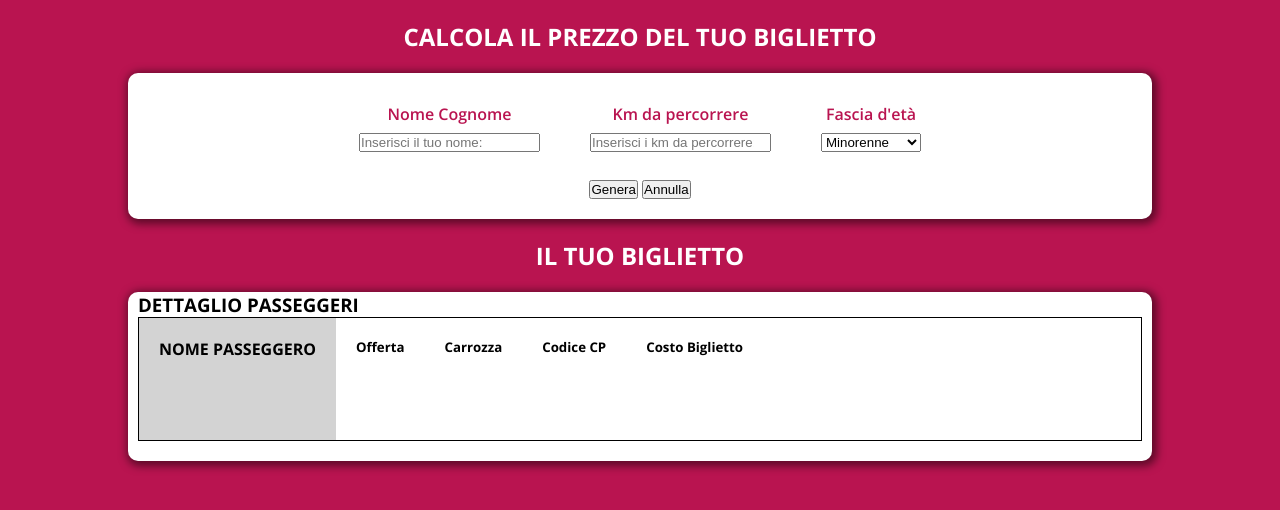
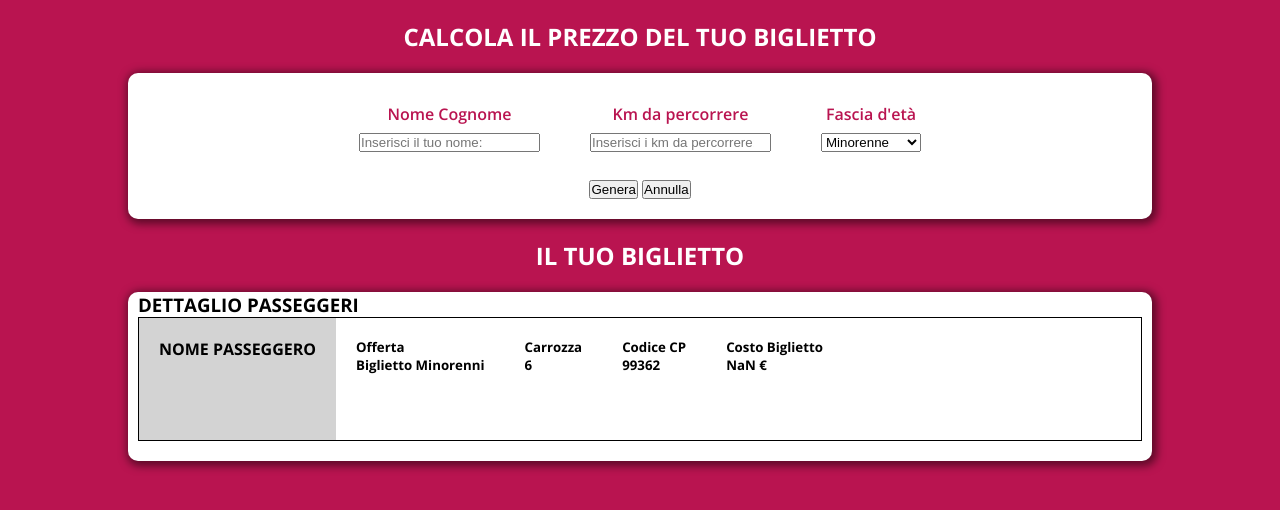
Before and after one commit to manfred-commits/js-biglietto-treno-form, a plain HTML site: page index.html in a window 1280 px wide. Both pictures are taken after a click on the button "Genera". Drawn offline with nearby package versions, Linux system fonts and the light colour scheme.

Commit message:
added print of values from js"fine esercizio base"

```diff
--- a/index.html
+++ b/index.html
@@ -60,7 +60,7 @@
                     <h5>Codice CP <br><span id="train-number"></span></h5>
                 </div>
                 <div class="ticket-cell-formatting">
-                    <h5>Costo Biglietto <br><span id="ticket-price"></span></h5>
+                    <h5>Costo Biglietto <br><span id="ticket-price"></span> €</h5>
                 </div>
             </div>
         </section>
--- a/js/script.js
+++ b/js/script.js
@@ -10,6 +10,7 @@ var btnGenerate = document.getElementById("generate");
 var btnCancel = document.getElementById("cancel");
 var discount = 0;
 var pricePerKm=0;
+var offer="";
 
 // 2. for each button we'll have to generate an event using the addEventListener property, to allow us to execute the action of calculating the price by clicking on the designated button
 btnGenerate.addEventListener("click",
@@ -17,30 +18,53 @@ btnGenerate.addEventListener("click",
         var name = document.getElementById("name").value;
         var number = parseInt(document.getElementById("number").value);
         var ageRange = document.getElementById("age").value;
+
+        // this generates a number between 90000 and 99998
+        const min = 90000;
+        const max = 99999;
+        const trainNumber = Math.floor(Math.random() * (max - min + 1)) + min;
+
         console.log(number);
         console.log(name);
         console.log(ageRange);
         // 3. having gathered the information required to estimate the price in the different cases(underage/adult/over 65), it is now necessary to create the appropriate if statement/statements to satisfy the condition of the exercise.
+
         // Which is:
+
         // calculate the price, defined on the basis of km that have to be  travelled (0.21€ at km);
         // apply a discount of 20% if the customer is underage;
         // apply a discount of 40% if the customer is over 65.
         if(ageRange=="underage"){
             pricePerKm = number * 0.21;
             discount = pricePerKm * 0.20;
-            pricePerKm = pricePerKm-discount;
+            pricePerKm = pricePerKm - discount;
+            offer="Biglietto Minorenni";
             console.log(pricePerKm.toFixed(2));
         }else if(ageRange=="over"){
             pricePerKm = number * 0.21;
             discount = pricePerKm * 0.40;
-            pricePerKm = pricePerKm-discount;
+            pricePerKm = pricePerKm - discount;
+            offer="Biglietto Over 65";
             console.log(pricePerKm.toFixed(2));
         }else{
             pricePerKm = number * 0.21;
+            offer="Biglietto Standard";
             console.log(pricePerKm.toFixed(2));
         }
         // 4.Now that the values are estimated, in the different cases, it's necessary to print the acquired values to the container-form-biglietto which is going to have to be visible
+
+        // 4.1 makes the ticket-container visible
+
         document.getElementById("ticket").classList.add("open");
+
+        // 4.2 prints the values acquired to the inner html of the appropriate tags in the ticket-container section
+        document.getElementById("passenger-name").innerHTML=name;
+        document.getElementById("offer-type").innerHTML=offer;
+        document.getElementById("train-room").innerHTML=Math.floor((Math.random() * 10) + 1);;
+        document.getElementById("train-number").innerHTML=trainNumber;
+        document.getElementById("ticket-price").innerHTML=pricePerKm.toFixed(2);
+
+
     }
 );
 // second button that at the click of "Annulla" makes the ticket price section disappear and resets the input tags and the select
```
